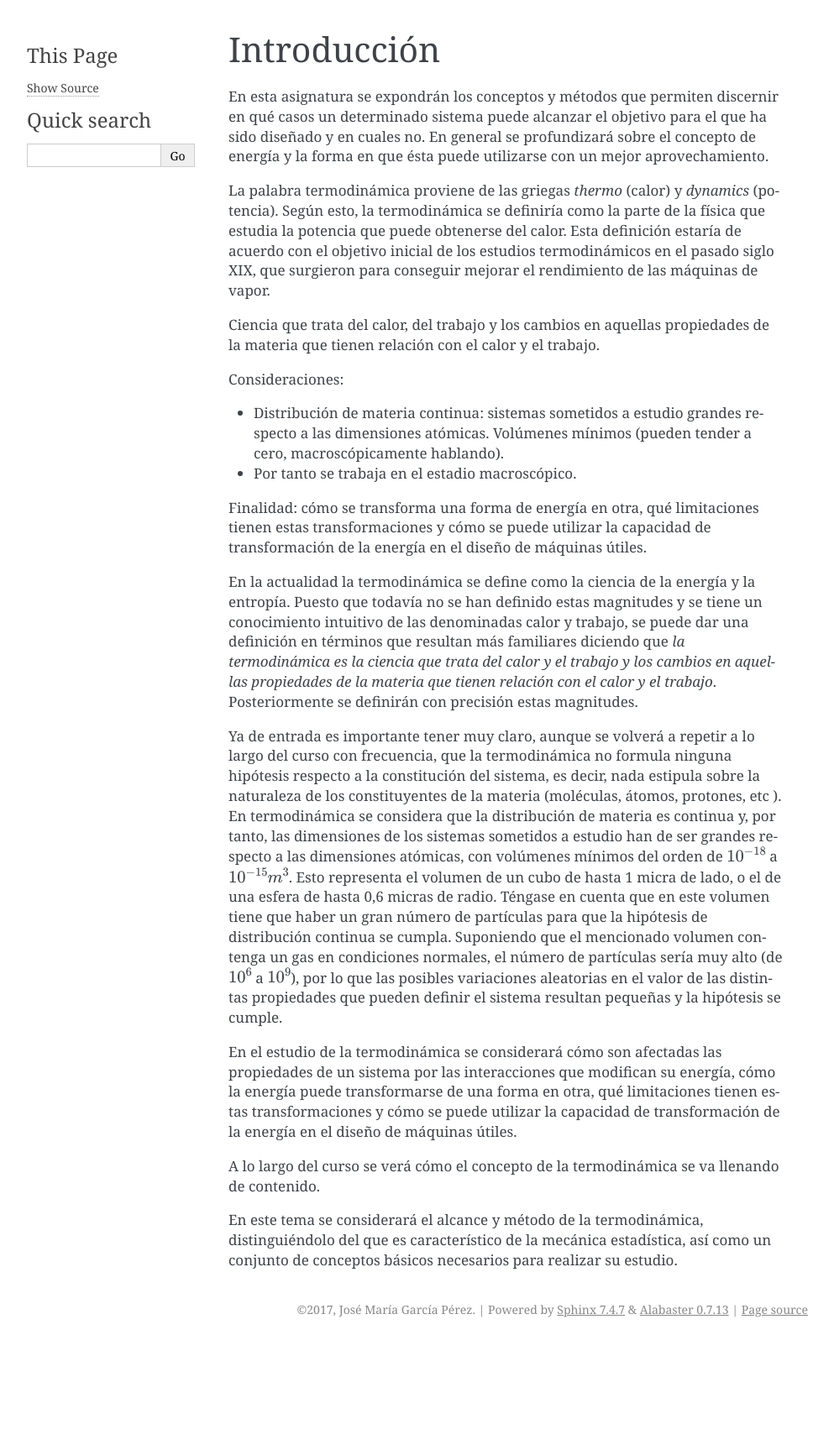
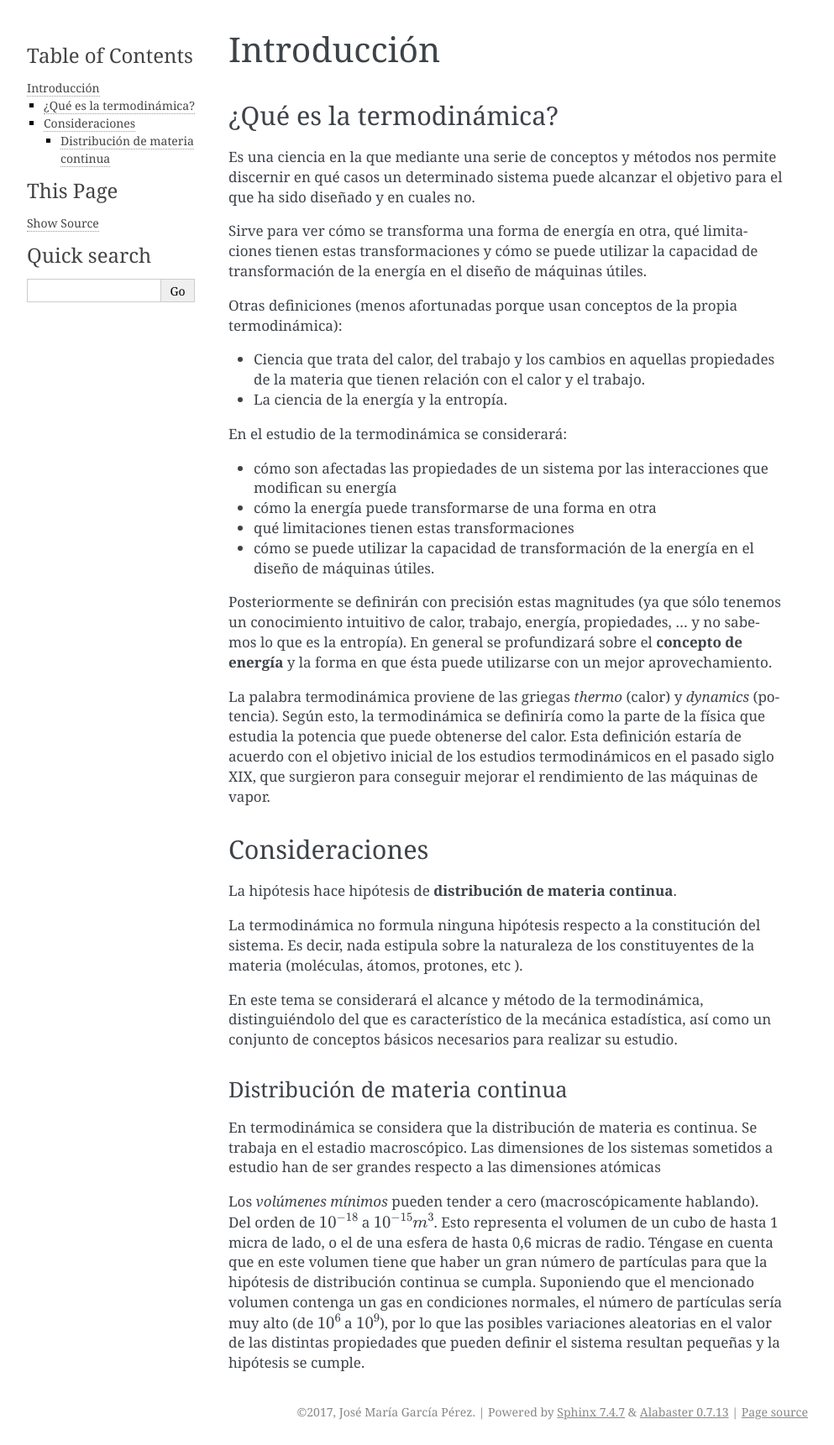
Before and after one commit to mantielero/termodinamica, a Sphinx documentation site: the page built from source/introduccion.rst, in a window 1280 px wide. Shown: the whole page at 84% size, without its empty margins (148-1141 px from the left). Built offline with Sphinx 7.4.7, drawn with Linux system fonts in a browser that asks for light colours; pages that are not in the unit, such as notebooks, are missing from menus; before the commit the page ends 1599 px from its top, so only the background shows below that.

Commit message:
Update introduccion.rst

```diff
--- a/source/introduccion.rst
+++ b/source/introduccion.rst
@@ -1,28 +1,47 @@
 Introducción
 ============
 
+¿Qué es la termodinámica?
+-------------------------
 
-En esta asignatura se expondrán los conceptos y métodos que permiten discernir en qué casos un determinado sistema puede alcanzar el objetivo para el que ha sido diseñado y en cuales no. En general se profundizará sobre el concepto de energía y la forma en que ésta puede utilizarse con un mejor aprovechamiento.
+Es una ciencia en la que mediante una serie de conceptos y métodos nos permite discernir en qué casos un determinado sistema puede alcanzar el objetivo para el que ha sido diseñado y en cuales no.
+
+Sirve para ver cómo se transforma una forma de energía en otra, qué limitaciones tienen estas transformaciones y cómo se puede utilizar la capacidad de transformación de la energía en el diseño de máquinas útiles.
+
+Otras definiciones (menos afortunadas porque usan conceptos de la propia termodinámica):
+
+- Ciencia que trata del calor, del trabajo y los cambios en aquellas propiedades de la materia que tienen relación con el calor y el trabajo.
+- La ciencia de la energía y la entropía.
+
+
+En el estudio de la termodinámica se considerará:
+
+- cómo son afectadas las propiedades de un sistema por las interacciones que modifican su energía
+- cómo la energía puede transformarse de una forma en otra
+- qué limitaciones tienen estas transformaciones
+- cómo se puede utilizar la capacidad de transformación de la energía en el diseño de máquinas útiles.
+
+Posteriormente se definirán con precisión estas magnitudes (ya que sólo tenemos un conocimiento intuitivo de calor, trabajo, energía, propiedades, ... y no sabemos lo que es la entropía). En general se profundizará sobre el **concepto de energía** y la forma en que ésta puede utilizarse con un mejor aprovechamiento.
+
 
 La palabra termodinámica proviene de las griegas *thermo* (calor) y *dynamics* (potencia). Según esto, la termodinámica se definiría como la parte de la física que estudia la potencia que puede obtenerse del calor. Esta definición estaría de acuerdo con el objetivo inicial de los estudios termodinámicos en el pasado siglo XIX, que surgieron para conseguir mejorar el rendimiento de las máquinas de vapor.
 
 
-Ciencia que trata del calor, del trabajo y los cambios en aquellas propiedades de la materia que tienen relación con el calor y el trabajo.
-
-Consideraciones:
-
-- Distribución de materia continua: sistemas sometidos a estudio grandes respecto a las dimensiones atómicas. Volúmenes mínimos (pueden tender a cero, macroscópicamente hablando).
-- Por tanto se trabaja en el estadio macroscópico.
-
-Finalidad: cómo se transforma una forma de energía en otra, qué limitaciones tienen estas transformaciones y cómo se puede utilizar la capacidad de transformación de la energía en el diseño de máquinas útiles.
 
 
-En la actualidad la termodinámica se define como la ciencia de la energía y la entropía. Puesto que todavía no se han definido estas magnitudes y se tiene un conocimiento intuitivo de las denominadas calor y trabajo, se puede dar una definición en términos que resultan más familiares diciendo que *la termodinámica es la ciencia que trata del calor y el trabajo y los cambios en aquellas propiedades de la materia que tienen relación con el calor y el trabajo*. Posteriormente se definirán con precisión estas magnitudes.
 
-Ya de entrada es importante tener muy claro, aunque se volverá a repetir a lo largo del curso con frecuencia, que la termodinámica no formula ninguna hipótesis respecto a la constitución del sistema, es decir, nada estipula sobre la naturaleza de los constituyentes de la materia (moléculas, átomos, protones, etc ). En termodinámica se considera que la distribución de materia es continua y, por tanto, las dimensiones de los sistemas sometidos a estudio han de ser grandes respecto a las dimensiones atómicas, con volúmenes mínimos del orden de :math:`10^{-18}` a :math:`10^{-15}m^3`. Esto representa el volumen de un cubo de hasta 1 micra de lado, o el de una esfera de hasta 0,6 micras de radio. Téngase en cuenta que en este volumen tiene que haber un gran número de partículas para que la hipótesis de distribución continua se cumpla. Suponiendo que el mencionado volumen contenga un gas en condiciones normales, el número de partículas sería muy alto (de :math:`10^6` a :math:`10^9`), por lo que las posibles variaciones aleatorias en el valor de las distintas propiedades que pueden definir el sistema resultan pequeñas y la hipótesis se cumple.
+Consideraciones
+---------------
 
-En el estudio de la termodinámica se considerará cómo son afectadas las propiedades de un sistema por las interacciones que modifican su energía, cómo la energía puede transformarse de una forma en otra, qué limitaciones tienen estas transformaciones y cómo se puede utilizar la capacidad de transformación de la energía en el diseño de máquinas útiles.
+La hipótesis hace hipótesis de **distribución de materia continua**.
 
-A lo largo del curso se verá cómo el concepto de la termodinámica se va llenando de contenido.
+La termodinámica no formula ninguna hipótesis respecto a la constitución del sistema. Es decir, nada estipula sobre la naturaleza de los constituyentes de la materia (moléculas, átomos, protones, etc ).
 
 En este tema se considerará el alcance y método de la termodinámica, distinguiéndolo del que es característico de la mecánica estadística, así como un conjunto de conceptos básicos necesarios para realizar su estudio.
+
+Distribución de materia continua
+^^^^^^^^^^^^^^^^^^^^^^^^^^^^^^^^
+
+En termodinámica se considera que la distribución de materia es continua. Se trabaja en el estadio macroscópico. Las dimensiones de los sistemas sometidos a estudio han de ser grandes respecto a las dimensiones atómicas
+
+Los *volúmenes mínimos* pueden tender a cero (macroscópicamente hablando). Del orden de :math:`10^{-18}` a :math:`10^{-15}m^3`. Esto representa el volumen de un cubo de hasta 1 micra de lado, o el de una esfera de hasta 0,6 micras de radio. Téngase en cuenta que en este volumen tiene que haber un gran número de partículas para que la hipótesis de distribución continua se cumpla. Suponiendo que el mencionado volumen contenga un gas en condiciones normales, el número de partículas sería muy alto (de :math:`10^6` a :math:`10^9`), por lo que las posibles variaciones aleatorias en el valor de las distintas propiedades que pueden definir el sistema resultan pequeñas y la hipótesis se cumple.
```
